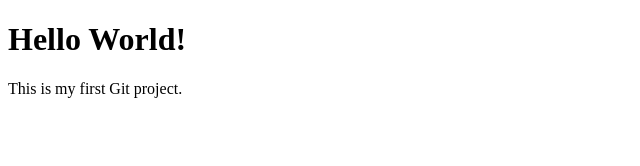
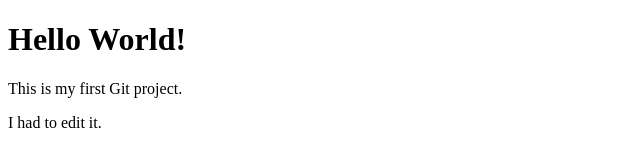
Before and after one commit to exuperist/exuperist.github.io, a plain HTML site: page index.html in a window 1280 px wide. Shown: the full height of the page, 0-640 px from the left. Drawn offline with Linux system fonts and the light colour scheme.

Commit message:
Update index.html

```diff
--- a/index.html
+++ b/index.html
@@ -8,5 +8,6 @@
 <body>
     <h1>Hello World!</h1>
     <p>This is my first Git project.</p>
+    <p>I had to edit it.</p>
 </body>
 </html>
```
